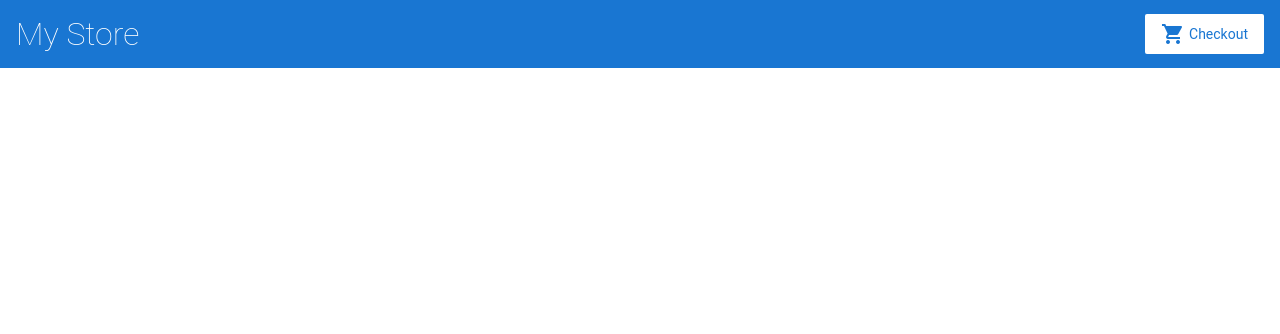
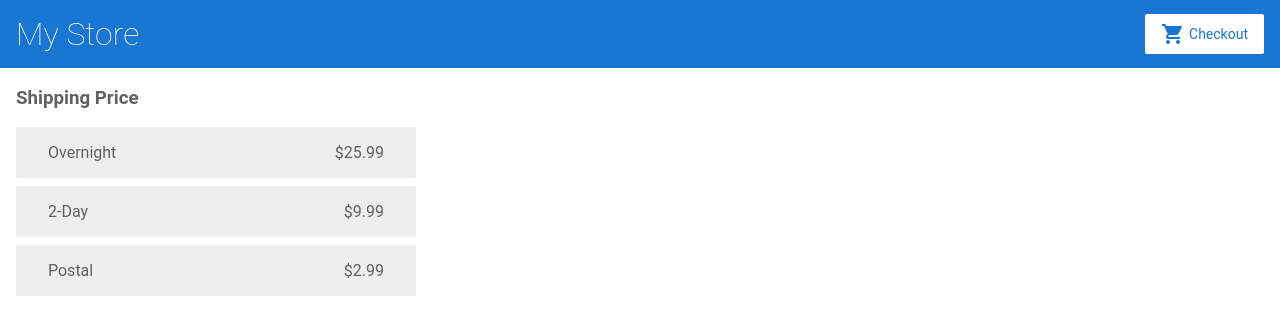
Before and after one commit to okoeee/angular-sample, an Angular app: page /shipping in a window 1280 px wide. Before the commit this address led to /. Shown: the top 334 px of the page. Built offline with nearby package versions, Linux system fonts and the light colour scheme.

Commit message:
shipping実装

```diff
--- a/src/app/cart.service.ts
+++ b/src/app/cart.service.ts
@@ -1,5 +1,6 @@
 import { Injectable } from '@angular/core';
 import { Product } from './products';
+import { HttpClient } from '@angular/common/http';
 
 @Injectable({
   providedIn: 'root'
@@ -7,7 +8,9 @@
 export class CartService {
   items: Product[] = [];
 
-  constructor() { }
+  constructor(
+    private http: HttpClient
+  ) { }
 
   addToCart(product: Product) {
     this.items.push(product);
@@ -21,4 +24,8 @@
     this.items = [];
     return this.items;
   }
+
+  getShippingPrice() {
+    return this.http.get<{type: string, price: number}[]>('/assets/shipping.json');
+  }
 }
--- a/src/app/cart/cart.component.html
+++ b/src/app/cart/cart.component.html
@@ -1,4 +1,8 @@
 <h3>Cart</h3>
+
+<p>
+  <a routerLink="/shipping">Shipping Price</a>
+</p>
 
 <div class="cart-item" *ngFor="let item of items">
   <span>{{ item.name }}</span>
--- /dev/null
+++ b/src/app/shipping/shipping.component.html
@@ -0,0 +1,6 @@
+<h3>Shipping Price</h3>
+
+<div class="shipping-item" *ngFor="let shipping of shippingCosts | async">
+  <span>{{ shipping.type }}</span>
+  <span>{{ shipping.price | currency }}</span>
+</div>
--- /dev/null
+++ b/src/app/shipping/shipping.component.ts
@@ -0,0 +1,19 @@
+import { Component, OnInit } from '@angular/core';
+import { CartService } from '../cart.service';
+import { Observable } from 'rxjs';
+
+@Component({
+  selector: 'app-shipping',
+  templateUrl: './shipping.component.html',
+  styleUrls: ['./shipping.component.css']
+})
+export class ShippingComponent implements OnInit {
+  shippingCosts!: Observable<{ type: string, price: number}[]>;
+  constructor(
+    private cartService: CartService
+  ){ }
+
+  ngOnInit(): void {
+    this.shippingCosts = this.cartService.getShippingPrice();
+  }
+}
```
Also changed, not shown: src/app/app.module.ts (+7 -2 lines), src/app/shipping/shipping.component.css (added), 1 other file (tests, documents, lock files or other folders).
